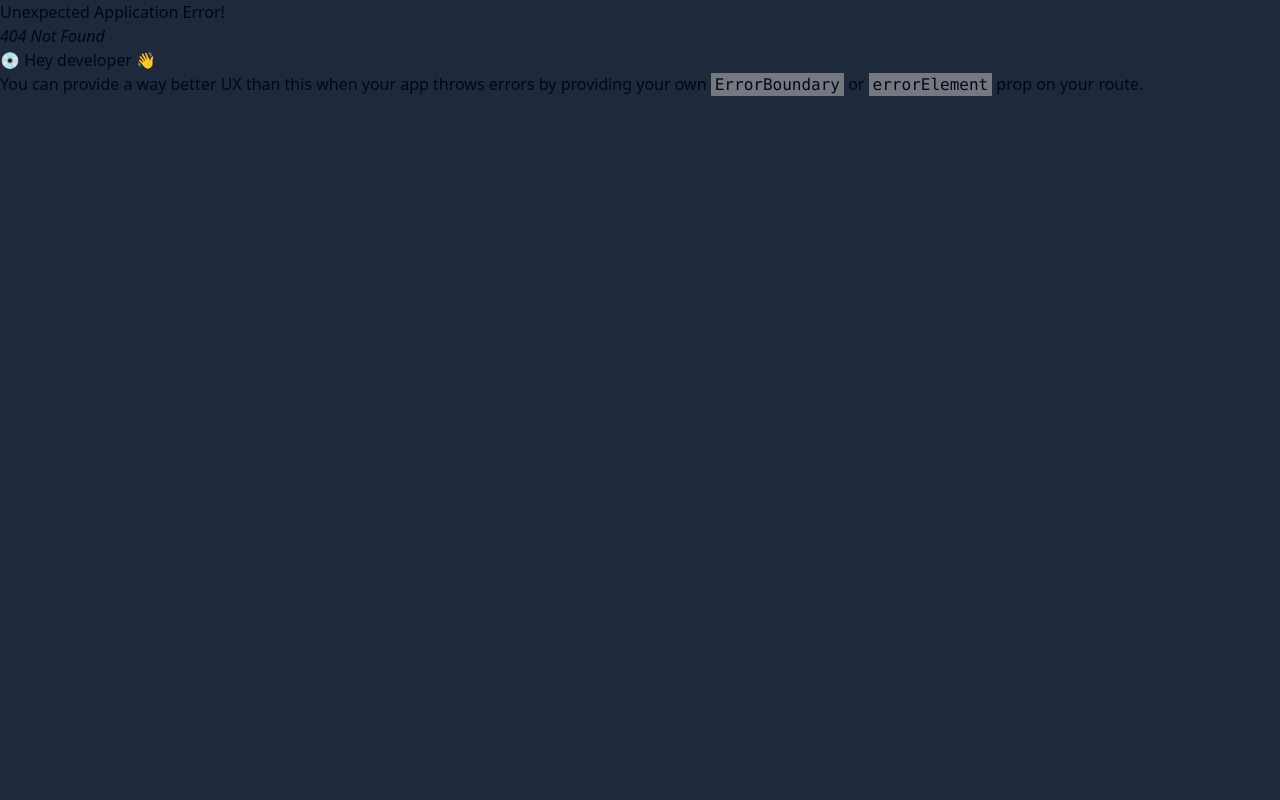
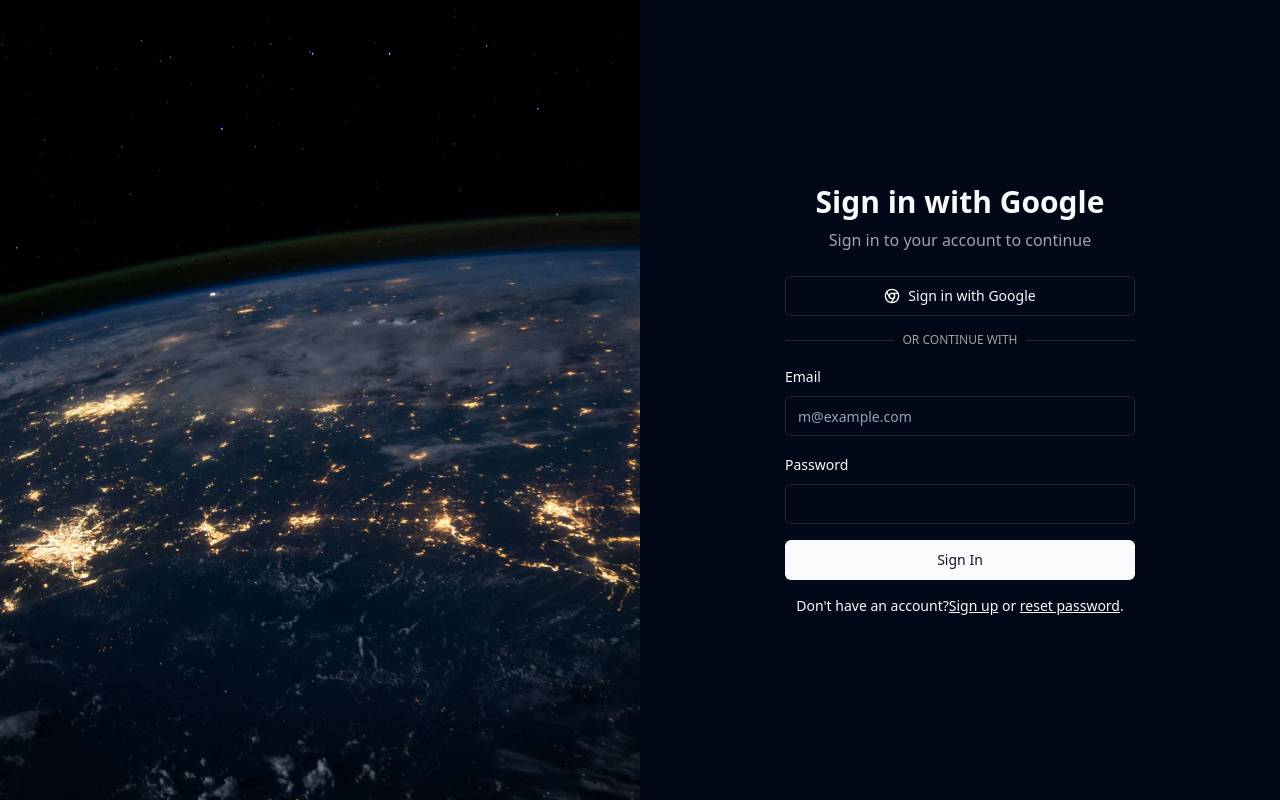
Before and after one commit to Jackie733/cornerstone-starter, a React (Vite) app: page /login in a window 1280 px wide. Before the commit this address had no page. Built offline with nearby package versions, Linux system fonts and the light colour scheme.

Commit message:
Add login page and theme-provider component

```diff
--- a/package.json
+++ b/package.json
@@ -13,6 +13,7 @@
     "@cornerstonejs/core": "^1.72.0",
     "@cornerstonejs/streaming-image-volume-loader": "^1.72.0",
     "@cornerstonejs/tools": "^1.72.0",
+    "@radix-ui/react-label": "^2.0.2",
     "@radix-ui/react-slot": "^1.0.2",
     "axios": "^1.6.8",
     "class-variance-authority": "^0.7.0",
--- /dev/null
+++ b/src/components/theme-provider.tsx
@@ -0,0 +1,73 @@
+import { createContext, useContext, useEffect, useState } from 'react';
+
+type Theme = 'dark' | 'light' | 'system';
+
+type ThemeProviderProps = {
+  children: React.ReactNode;
+  defaultTheme?: Theme;
+  storageKey?: string;
+};
+
+type ThemeProviderState = {
+  theme: Theme;
+  setTheme: (theme: Theme) => void;
+};
+
+const initialState: ThemeProviderState = {
+  theme: 'system',
+  setTheme: () => null,
+};
+
+const ThemeProviderContext = createContext<ThemeProviderState>(initialState);
+
+export function ThemeProvider({
+  children,
+  defaultTheme = 'system',
+  storageKey = 'vite-ui-theme',
+  ...props
+}: ThemeProviderProps) {
+  const [theme, setTheme] = useState<Theme>(
+    () => (localStorage.getItem(storageKey) as Theme) || defaultTheme
+  );
+
+  useEffect(() => {
+    const root = window.document.documentElement;
+
+    root.classList.remove('light', 'dark');
+
+    if (theme === 'system') {
+      const systemTheme = window.matchMedia('(prefers-color-scheme: dark)')
+        .matches
+        ? 'dark'
+        : 'light';
+
+      root.classList.add(systemTheme);
+      return;
+    }
+
+    root.classList.add(theme);
+  }, [theme]);
+
+  const value = {
+    theme,
+    setTheme: (theme: Theme) => {
+      localStorage.setItem(storageKey, theme);
+      setTheme(theme);
+    },
+  };
+
+  return (
+    <ThemeProviderContext.Provider {...props} value={value}>
+      {children}
+    </ThemeProviderContext.Provider>
+  );
+}
+
+export const useTheme = () => {
+  const context = useContext(ThemeProviderContext);
+
+  if (context === undefined)
+    throw new Error('useTheme must be used within a ThemeProvider');
+
+  return context;
+};
--- /dev/null
+++ b/src/components/ui/input.tsx
@@ -0,0 +1,25 @@
+import * as React from "react"
+
+import { cn } from "@/lib/utils"
+
+export interface InputProps
+  extends React.InputHTMLAttributes<HTMLInputElement> {}
+
+const Input = React.forwardRef<HTMLInputElement, InputProps>(
+  ({ className, type, ...props }, ref) => {
+    return (
+      <input
+        type={type}
+        className={cn(
+          "flex h-10 w-full rounded-md border border-input bg-background px-3 py-2 text-sm ring-offset-background file:border-0 file:bg-transparent file:text-sm file:font-medium placeholder:text-muted-foreground focus-visible:outline-none focus-visible:ring-2 focus-visible:ring-ring focus-visible:ring-offset-2 disabled:cursor-not-allowed disabled:opacity-50",
+          className
+        )}
+        ref={ref}
+        {...props}
+      />
+    )
+  }
+)
+Input.displayName = "Input"
+
+export { Input }
--- /dev/null
+++ b/src/components/ui/label.tsx
@@ -0,0 +1,24 @@
+import * as React from "react"
+import * as LabelPrimitive from "@radix-ui/react-label"
+import { cva, type VariantProps } from "class-variance-authority"
+
+import { cn } from "@/lib/utils"
+
+const labelVariants = cva(
+  "text-sm font-medium leading-none peer-disabled:cursor-not-allowed peer-disabled:opacity-70"
+)
+
+const Label = React.forwardRef<
+  React.ElementRef<typeof LabelPrimitive.Root>,
+  React.ComponentPropsWithoutRef<typeof LabelPrimitive.Root> &
+    VariantProps<typeof labelVariants>
+>(({ className, ...props }, ref) => (
+  <LabelPrimitive.Root
+    ref={ref}
+    className={cn(labelVariants(), className)}
+    {...props}
+  />
+))
+Label.displayName = LabelPrimitive.Root.displayName
+
+export { Label }
--- a/src/main.tsx
+++ b/src/main.tsx
@@ -1,14 +1,20 @@
 import React from 'react';
 import ReactDOM from 'react-dom/client';
 import { createBrowserRouter, RouterProvider } from 'react-router-dom';
+import { ThemeProvider } from '@/components/theme-provider';
 import StudyList from './views/StudyList';
 import Viewer from './views/Viewer';
+import Login from './views/Login';
 import './index.css';
 
 const router = createBrowserRouter([
   {
     path: '/',
     element: <StudyList />,
+  },
+  {
+    path: '/login',
+    element: <Login />,
   },
   {
     path: '/viewer',
@@ -18,8 +24,10 @@
 
 ReactDOM.createRoot(document.getElementById('root')!).render(
   <React.StrictMode>
-    <div className="relative overflow-hidden bg-slate-800 h-screen w-screen">
-      <RouterProvider router={router} />
-    </div>
+    <ThemeProvider defaultTheme="dark" storageKey="vite-ui-theme">
+      <div className="relative overflow-hidden h-screen w-screen">
+        <RouterProvider router={router} />
+      </div>
+    </ThemeProvider>
   </React.StrictMode>
 );
--- /dev/null
+++ b/src/views/Login/index.tsx
@@ -0,0 +1,99 @@
+import { Button } from '@/components/ui/button';
+import { Label } from '@/components/ui/label';
+import { Input } from '@/components/ui/input';
+
+export default function Login() {
+  return (
+    <div className="w-full h-full lg:grid lg:min-h-[600px] lg:grid-cols-2 xl:min-h-[800px]">
+      <div className="hidden bg-gray-100 lg:block dark:bg-gray-800">
+        <img
+          alt="Image"
+          className="h-full w-full object-cover"
+          height="1080"
+          src="/nasa-earth.jpg"
+          style={{
+            aspectRatio: '1920/1080',
+            objectFit: 'cover',
+          }}
+          width="1920"
+        />
+      </div>
+      <div className="flex items-center justify-center py-12">
+        <div className="mx-auto w-[350px] space-y-6">
+          <div className="space-y-2 text-center">
+            <h1 className="text-3xl font-bold">Sign in with Google</h1>
+            <p className="text-gray-500 dark:text-gray-400">
+              Sign in to your account to continue
+            </p>
+          </div>
+          <div className="space-y-4">
+            <Button className="w-full" variant="outline">
+              <ChromeIcon className="mr-2 h-4 w-4" />
+              Sign in with Google
+            </Button>
+            <div className="relative">
+              <div className="absolute inset-0 flex items-center">
+                <span className="w-full border-t" />
+              </div>
+              <div className="relative flex justify-center text-xs uppercase">
+                <span className="bg-white px-2 text-gray-500 dark:bg-gray-950 dark:text-gray-400">
+                  Or continue with
+                </span>
+              </div>
+            </div>
+            <div className="space-y-2">
+              <Label htmlFor="email">Email</Label>
+              <Input
+                id="email"
+                placeholder="m@example.com"
+                required
+                type="email"
+              />
+            </div>
+            <div className="space-y-2">
+              <Label htmlFor="password">Password</Label>
+              <Input id="password" required type="password" />
+            </div>
+            <Button className="w-full" type="submit">
+              Sign In
+            </Button>
+            <div className="mt-4 text-center text-sm">
+              Don't have an account?
+              <a className="underline" href="#">
+                Sign up
+              </a>{' '}
+              or{' '}
+              <a className="underline" href="#">
+                reset password
+              </a>
+              .
+            </div>
+          </div>
+        </div>
+      </div>
+    </div>
+  );
+}
+
+function ChromeIcon(props: Record<string, unknown>) {
+  return (
+    <svg
+      {...props}
+      xmlns="http://www.w3.org/2000/svg"
+      width="24"
+      height="24"
+      viewBox="0 0 24 24"
+      fill="none"
+      stroke="currentColor"
+      strokeWidth="2"
+      strokeLinecap="round"
+      strokeLinejoin="round"
+    >
+      <circle cx="12" cy="12" r="10" />
+      <circle cx="12" cy="12" r="4" />
+      <line x1="21.17" x2="12" y1="8" y2="8" />
+      <line x1="3.95" x2="8.54" y1="6.06" y2="14" />
+      <line x1="10.88" x2="15.46" y1="21.94" y2="14" />
+    </svg>
+  );
+}
```
Also changed, not shown: public/nasa-earth.jpg (added), 1 other file (tests, documents, lock files or other folders).
